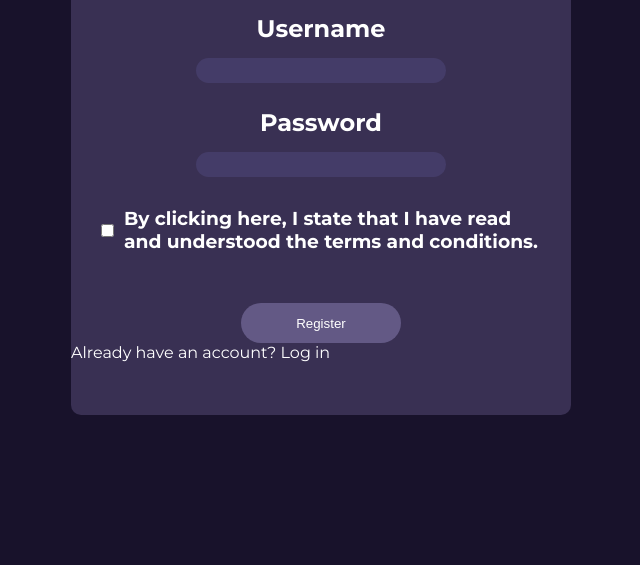
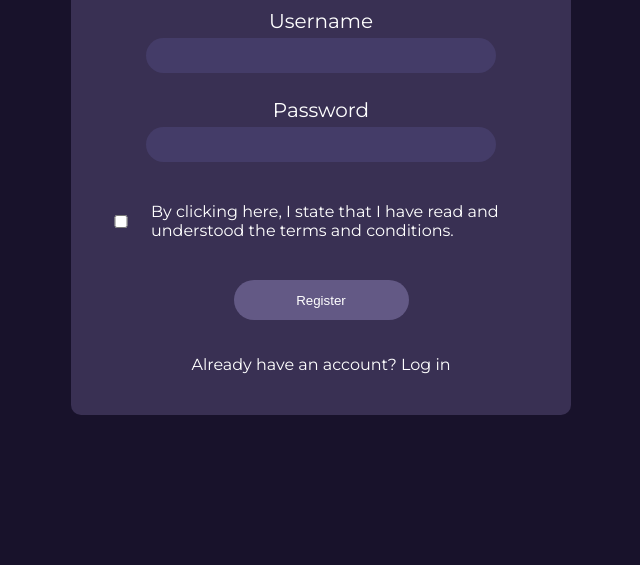
Before and after one commit to Sniffaa/Project-4, a React app in the folder client/: page / in a window 1280 px wide. Shown: the part 235-800 px from the top of the page, without its empty margins (319-959 px from the left). Built offline with nearby package versions, Linux system fonts and the light colour scheme.

Commit message:
made design better for register and login page

```diff
--- a/client/src/login.css
+++ b/client/src/login.css
@@ -89,7 +89,7 @@ body {
     align-items: center;
     justify-content: center;
     margin: auto;
-    margin-top: 50px;
+    margin-top: 45px;
     border-radius: 20px;
     color: #ffffff;
 }
@@ -101,7 +101,7 @@ body {
     display: flex;
     flex-direction: column;
     align-items: center;
-    margin: 40px;
+    margin: 45px;
 }
 
 /* Register */
--- a/client/src/register.css
+++ b/client/src/register.css
@@ -32,7 +32,7 @@ body {
 .fqqb {
   color: #ffffff;
   text-align: center;
-  padding: 30px;
+  padding: 20px;
   font-family: "Montserrat";
 }
 
@@ -41,6 +41,8 @@ body {
   color: #ffffff;
   font-family: "Montserrat";
   text-align: center;
+  font-size: 20px;
+  margin-top: 15px;
 }
 
 /* Username Input */
@@ -48,13 +50,13 @@ body {
   background-color: #443C68;
   border: none;
   border-radius: 20px;
-  width: 250px;
-  height: 25px;
+  width: 350px;
+  height: 35px;
   display: flex;
   align-items: center;
   justify-content: center;
   margin: auto;
-  margin-top: 15px;
+  margin-top: 5px;
   color: #ffffff;
   text-indent: 10px;
 }
@@ -65,6 +67,7 @@ body {
   font-family: "Montserrat";
   text-align: center;
   margin-top: 25px;
+  font-size: 20px;
 }
 
 /* Password Input*/
@@ -72,13 +75,13 @@ body {
   background-color: #443C68;
   border: none;
   border-radius: 20px;
-  width: 250px;
-  height: 25px;
+  width: 350px;
+  height: 35px;
   display: flex;
   align-items: center;
   justify-content: center;
   margin: auto;
-  margin-top: 15px;
+  margin-top: 5px;
   color: #ffffff;
   text-indent: 10px;
 }
@@ -87,14 +90,15 @@ body {
 .cgqy {
   display: flex;
   align-items: center;
-  gap: 10px;
-  margin: 30px;
+  gap: 20px;
+  margin: 40px;
 }
 
 /* T&C Checkbox */
 .vuhx {
   display: flex;
   flex-shrink: 0;
+  width: 20px;
 }
 
 /* T&C Text */
@@ -108,18 +112,23 @@ body {
 .vcxh {
   background-color: #635985;
   border: none;
-  width: 160px;
+  width: 175px;
   height: 40px;
   display: flex;
   align-items: center;
   justify-content: center;
   margin: auto;
-  margin-top: 50px;
+  margin-top: 40px;
   border-radius: 20px;
   color: #ffffff;
 }
 
+/* Login */
 .jhav {
   color: #ffffff;
   font-family: "Montserrat";
+  display: flex;
+  flex-direction: column;
+  align-items: center;
+  margin: 35px;
 }
--- a/client/src/register.js
+++ b/client/src/register.js
@@ -4,13 +4,13 @@ function register() {
   return (
     <div className='tyxw'>
       <h1 className='fqqb'>Register</h1>
-      <h2 className='dwal'>Username</h2>
+      <p className='dwal'>Username</p>
       <input className='fgbm'></input>
-      <h2 className='ugio'>Password</h2>
+      <p className='ugio'>Password</p>
       <input className='nals'></input>
       <div className='cgqy'>
         <input className='vuhx' type='checkbox'></input>
-        <h3 className='eaza'>By clicking here, I state that I have read and understood the terms and conditions.</h3>
+        <p className='eaza'>By clicking here, I state that I have read and understood the terms and conditions.</p>
       </div>
       <button className='vcxh'>Register</button>
       <a className='jhav' href='/login'>Already have an account? Log in</a>
```
